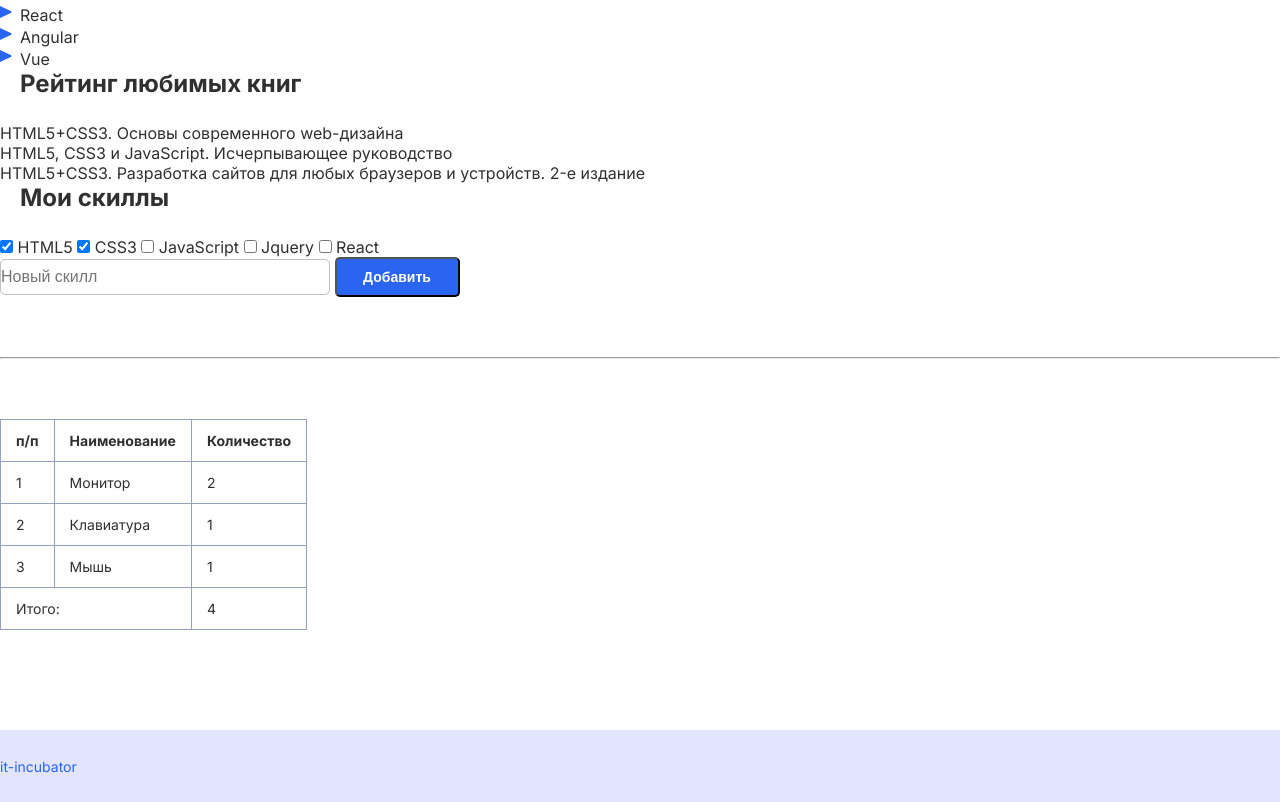
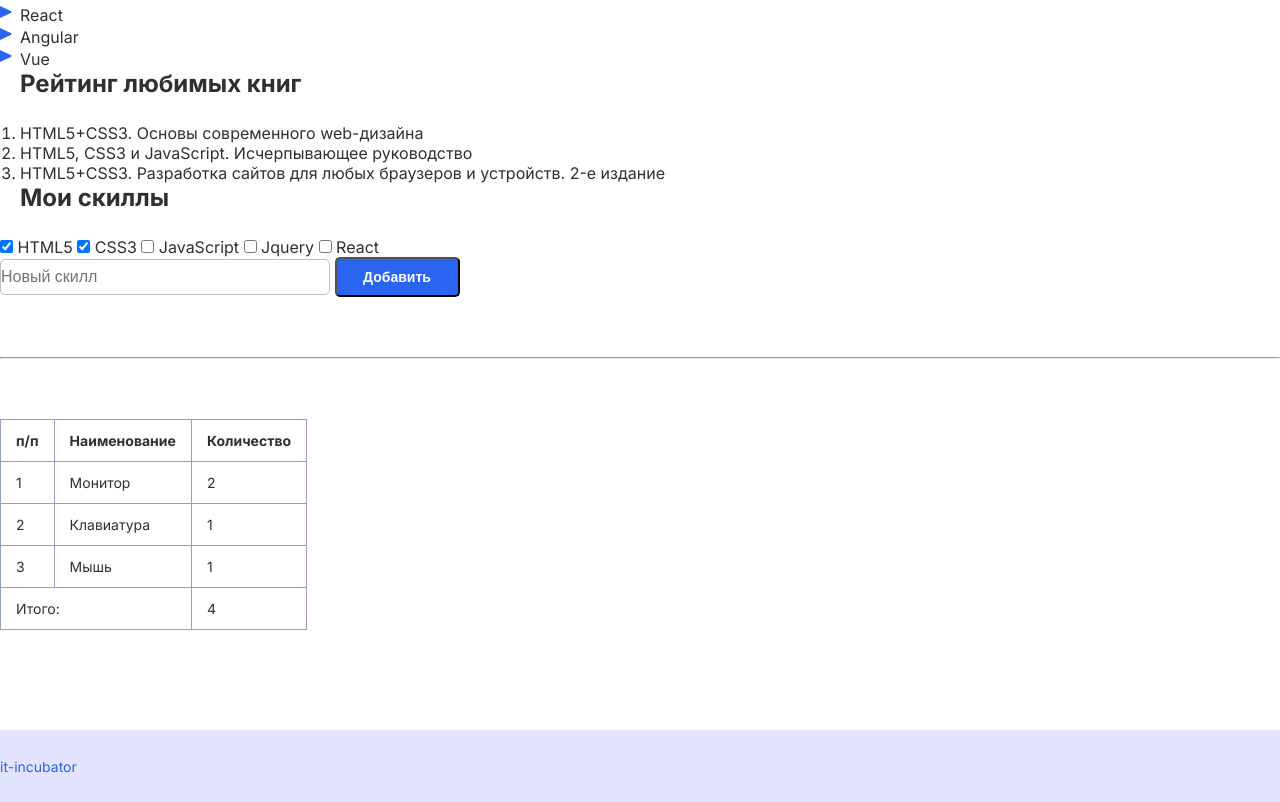
Before and after one commit to OlegParhomenko/2-hw-with-auto-test-html-css-main, a plain HTML site: page index.html in a window 1280 px wide. Shown: the part 1177-1979 px from the top of the page. Drawn offline with Linux system fonts and the light colour scheme.

Commit message:
last-try

```diff
--- a/style.css
+++ b/style.css
@@ -92,7 +92,7 @@ select {
 .books-list {
     /* Стили для нумерованного списка во второй секции */
     font-size: 16px;
-    padding-left: 0px;
+    padding: 0px 20px;
 }
 
 .label {
```
